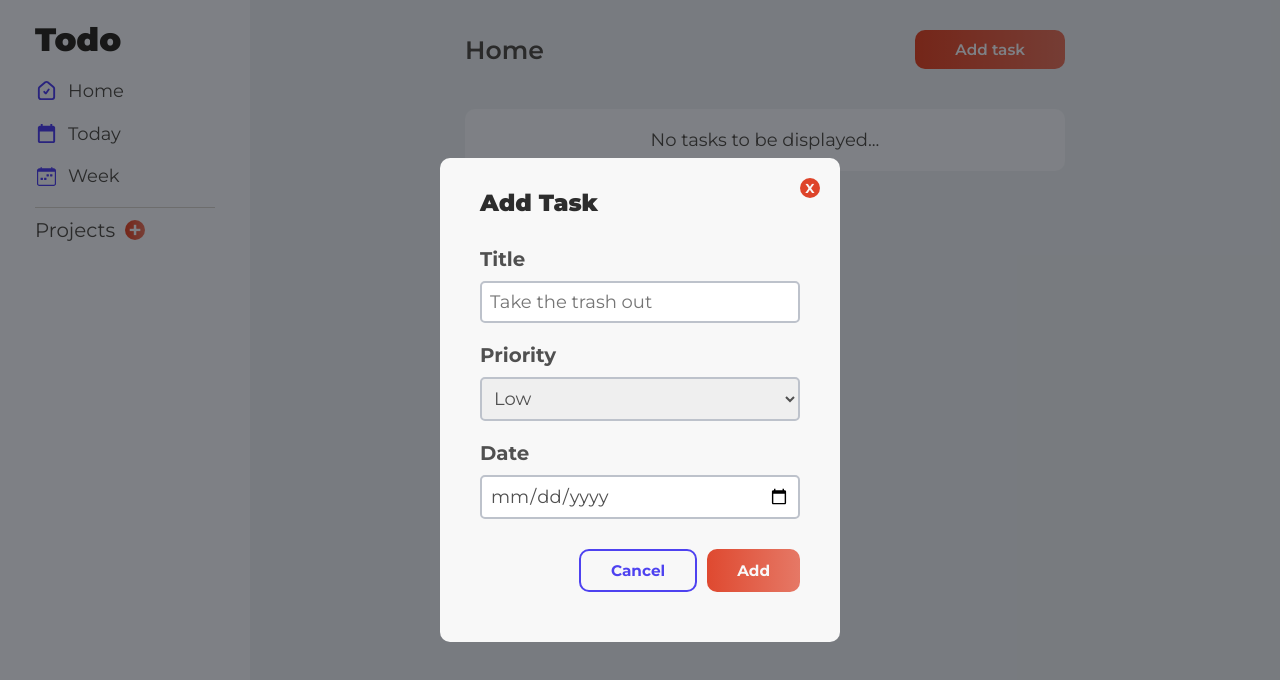
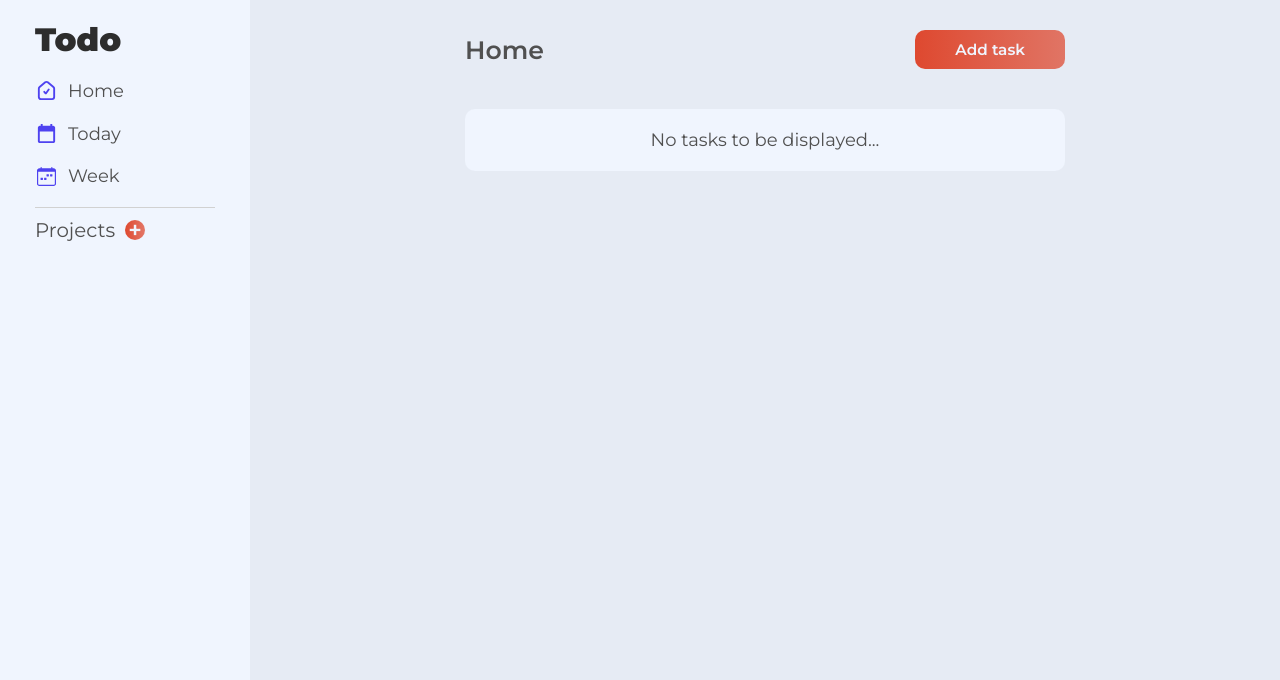
Before and after one commit to canizalesJd/to-do-app, a plain HTML site: page index.html in a window 1280 px wide. Drawn offline with Linux system fonts and the light colour scheme.

Commit message:
Modal functionallity

```diff
--- a/css/style.css
+++ b/css/style.css
@@ -195,7 +195,7 @@ main {
 }
 
 .task-modal {
-	display: flex;
+	display: none;
 	justify-content: center;
 	align-items: center;
 	position: absolute;
--- a/index.html
+++ b/index.html
@@ -57,7 +57,7 @@
 							<label for="task-title">Title</label>
 							<input
 								type="text"
-								placeholder="Take the trash out"
+								placeholder="Example: Take the trash out"
 								id="task-title" />
 						</div>
 						<div class="input-container">
@@ -69,7 +69,7 @@
 							</select>
 						</div>
 						<div class="input-container">
-							<label for="task-title">Date</label>
+							<label for="task-date">Date</label>
 							<input type="date" id="task-date" />
 						</div>
 						<div class="modal-controls">
--- a/main.js
+++ b/main.js
@@ -15,7 +15,7 @@
   \*********************/
 /***/ (() => {
 
-eval("console.log(\"Test\");\r\n\n\n//# sourceURL=webpack://to-do-app/./src/main.js?");
+eval("const addTaskBtn = document.querySelector(\".add-task-btn\");\r\nconst taskModal = document.querySelector(\".task-modal\");\r\nconst closeModalBtn = document.querySelector(\".close-modal\");\r\nconst cancelBtn = document.querySelector(\".cancel-btn\");\r\n\r\nconst taskTitle = document.getElementById(\"task-title\");\r\nconst taskPriority = document.getElementById(\"task-priority\");\r\nconst taskDate = document.getElementById(\"task-date\");\r\n\r\naddTaskBtn.addEventListener(\"click\", () => {\r\n\ttaskModal.style.display = \"flex\";\r\n});\r\n\r\ncloseModalBtn.addEventListener(\"click\", () => {\r\n\ttaskModal.style.display = \"none\";\r\n\tresetModal();\r\n});\r\n\r\ncancelBtn.addEventListener(\"click\", () => {\r\n\tresetModal();\r\n});\r\n\r\n// Close modal when clicking outside of it\r\nwindow.addEventListener(\"click\", (event) => {\r\n\tif (event.target == taskModal) {\r\n\t\tresetModal();\r\n\t}\r\n});\r\n\r\nconst resetModal = () => {\r\n\t// Reset modal fields\r\n\ttaskTitle.value = \"\";\r\n\ttaskPriority.value = \"\";\r\n\ttaskDate.value = \"\";\r\n\t// Close modal\r\n\ttaskModal.style.display = \"none\";\r\n};\r\n\n\n//# sourceURL=webpack://to-do-app/./src/main.js?");
 
 /***/ })
 
```
